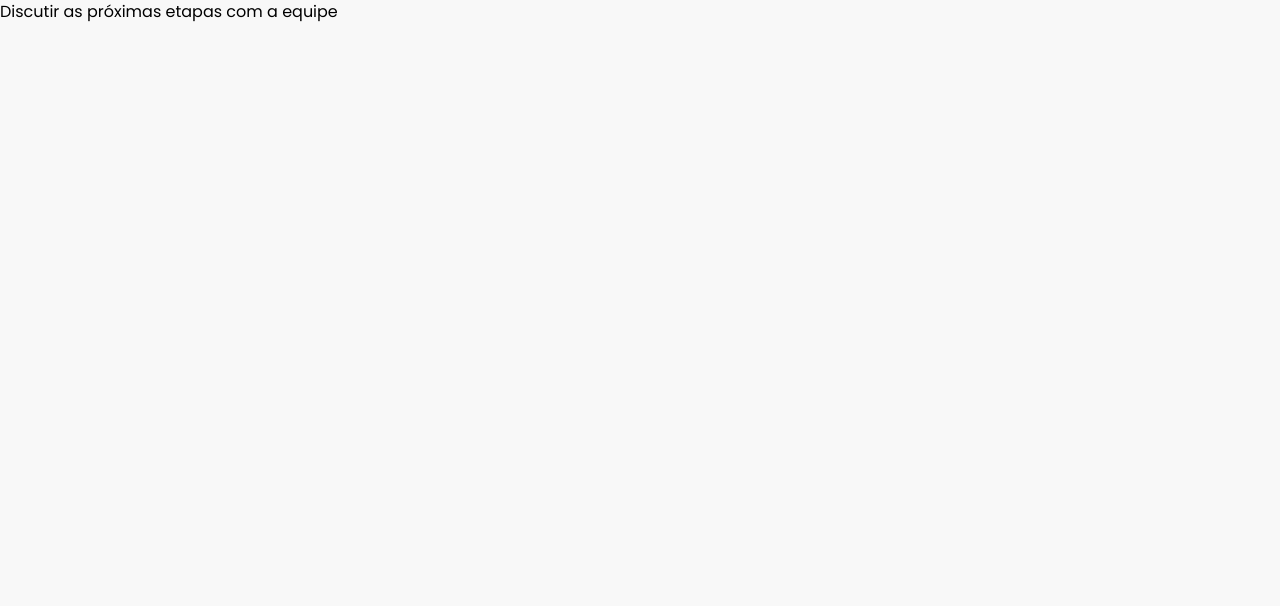
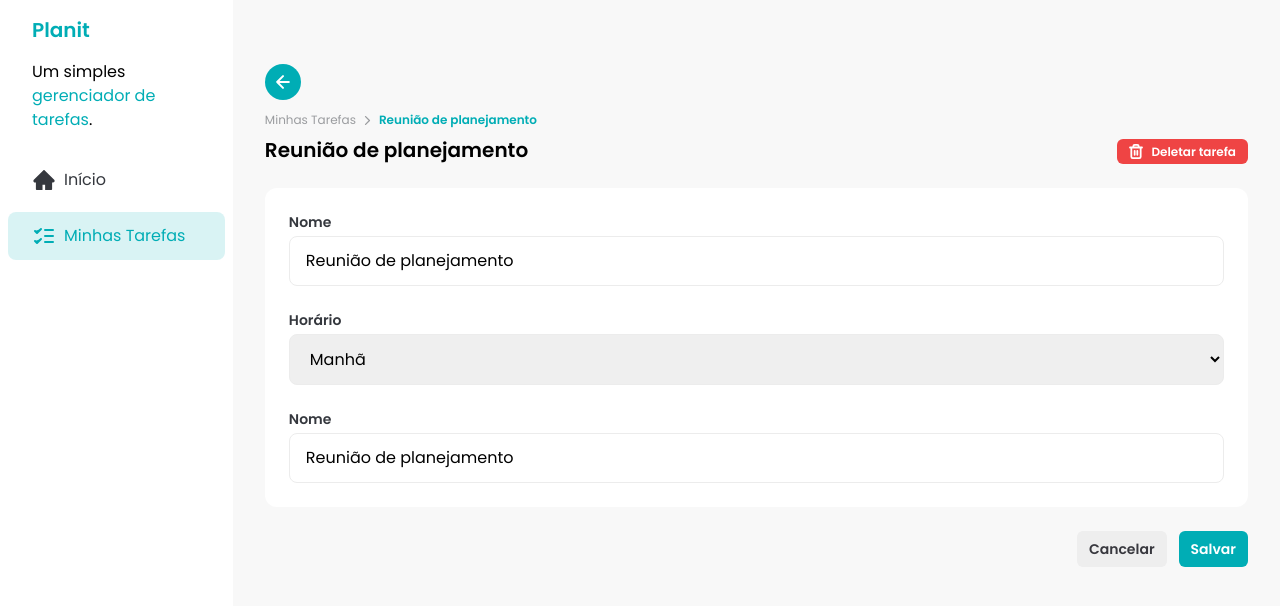
Before and after one commit to HiagoSilvaAnjos/Planit, a React (Vite) app: page /task/086930e2-3568-403b-933e-9056311690ff in a window 1280 px wide. Shown: the top 606 px of the page. Built offline with nearby package versions, Linux system fonts and the light colour scheme; data requests are answered from the project's data file.

Commit message:
feat: add initial taks details page whiout logic

```diff
--- a/src/assets/IconsComponents.tsx
+++ b/src/assets/IconsComponents.tsx
@@ -363,3 +363,44 @@
     </svg>
   );
 };
+
+export const ChevroRightIcon: React.FC<IconProps> = (props) => {
+  return (
+    <svg
+      width="7"
+      height="9"
+      viewBox="0 0 4 7"
+      fill="none"
+      xmlns="http://www.w3.org/2000/svg"
+      {...props}
+    >
+      <path
+        d="M0.5 6.5L3.5 3.5L0.5 0.5"
+        stroke="currentColor"
+        stroke-linecap="round"
+        stroke-linejoin="round"
+      />
+    </svg>
+  );
+};
+
+export const ArrowLeftIcon: React.FC<IconProps> = (props) => {
+  return (
+    <svg
+      width="14"
+      height="14"
+      viewBox="0 0 14 14"
+      fill="none"
+      xmlns="http://www.w3.org/2000/svg"
+      {...props}
+    >
+      <path
+        d="M6.99984 12.8333L1.1665 6.99999M1.1665 6.99999L6.99984 1.16666M1.1665 6.99999H12.8332"
+        stroke="white"
+        stroke-width="2"
+        stroke-linecap="round"
+        stroke-linejoin="round"
+      />
+    </svg>
+  );
+};
--- a/src/components/AddTaskDialog/AddTaskDialog.tsx
+++ b/src/components/AddTaskDialog/AddTaskDialog.tsx
@@ -4,7 +4,7 @@
 import { CSSTransition } from "react-transition-group";
 import "./AddTaskDialog.css";
 import { useRef, useState } from "react";
-import Select from "../TimeSelect/TimeSelect";
+import TimeSelect from "../TimeSelect/TimeSelect";
 import { v4 as uuidv4 } from "uuid";
 import { LoaderIcon } from "../../assets/IconsComponents";
 interface AddTaskDialogProps {
@@ -131,7 +131,7 @@
                   disabled={isLoading}
                 />
 
-                <Select
+                <TimeSelect
                   value={time}
                   onChange={(event) =>
                     setTime(
--- a/src/components/Button/Button.tsx
+++ b/src/components/Button/Button.tsx
@@ -2,7 +2,7 @@
 
 interface ButtonProps extends React.ButtonHTMLAttributes<HTMLButtonElement> {
   children: React.ReactNode;
-  color?: "primary" | "ghost" | "secondary";
+  color?: "primary" | "ghost" | "secondary" | "danger";
   size?: "small" | "large";
   className?: string;
   onClick?: () => void | undefined;
@@ -23,6 +23,7 @@
     variants: {
       color: {
         primary: "bg-brand-primary text-white",
+        danger: "bg-brand-danger text-white",
         secondary: "bg-brand-light-gray text-[#38383E]",
         ghost: "bg-transparent text-brand-dark-gray",
       },
--- a/src/pages/TaskDetails/taskDetails.tsx
+++ b/src/pages/TaskDetails/taskDetails.tsx
@@ -1,5 +1,14 @@
 import { useEffect, useState } from "react";
-import { useParams } from "react-router-dom";
+import { useNavigate, useParams } from "react-router-dom";
+import Sidebar from "../../components/Sidebar/Sidebar";
+import {
+  ArrowLeftIcon,
+  ChevroRightIcon,
+  TrashIcon,
+} from "../../assets/IconsComponents";
+import Button from "../../components/Button/Button";
+import Input from "../../components/Input/Input";
+import TimeSelect from "../../components/TimeSelect/TimeSelect";
 
 interface TaskProps {
   id: string;
@@ -11,6 +20,11 @@
 const TaskDetails = () => {
   const [task, setTask] = useState<TaskProps>();
   const { taskId } = useParams();
+  const navigate = useNavigate();
+
+  const handleBackClick = () => {
+    navigate(-1);
+  };
 
   useEffect(() => {
     const fetchData = async () => {
@@ -24,9 +38,59 @@
     fetchData();
   }, [taskId]);
 
-  console.log(task);
-
-  return <div>{task?.description}</div>;
+  return (
+    <div className="flex">
+      <Sidebar />
+      <div className="w-full space-y-6 px-8 py-16">
+        <div className="flex w-full items-center justify-between">
+          <div>
+            <button
+              onClick={handleBackClick}
+              className="mb-3 flex h-9 w-9 items-center justify-center rounded-full bg-brand-primary transition hover:cursor-pointer hover:opacity-75"
+            >
+              <ArrowLeftIcon />
+            </button>
+            <div className="flex items-center gap-2 text-xs">
+              <span
+                onClick={handleBackClick}
+                className="cursor-pointer text-brand-text-gray"
+              >
+                Minhas Tarefas
+              </span>
+              <ChevroRightIcon className="text-brand-text-gray" />
+              <span className="font-semibold text-brand-primary">
+                {task?.title}
+              </span>
+            </div>
+            <h1 className="mt-2 text-xl font-semibold">{task?.title}</h1>
+          </div>
+          <Button color="danger" className="self-end">
+            <TrashIcon />
+            Deletar tarefa
+          </Button>
+        </div>
+        <div className="space-y-6 rounded-xl bg-brand-white p-6">
+          <div>
+            <Input label="Nome" id="Nome" value={task?.title} />
+          </div>
+          <div>
+            <TimeSelect value={task?.title} id="time" />
+          </div>
+          <div>
+            <Input label="Nome" id="Nome" value={task?.title} />
+          </div>
+        </div>
+        <div className="flex w-full justify-end gap-3">
+          <Button size={"large"} color="secondary">
+            Cancelar
+          </Button>
+          <Button size={"large"} color="primary">
+            Salvar
+          </Button>
+        </div>
+      </div>
+    </div>
+  );
 };
 
 export default TaskDetails;
```
Also changed, not shown: src/assets/icons/arrow-left.svg (added), src/assets/icons/chevron-right.svg (added).
